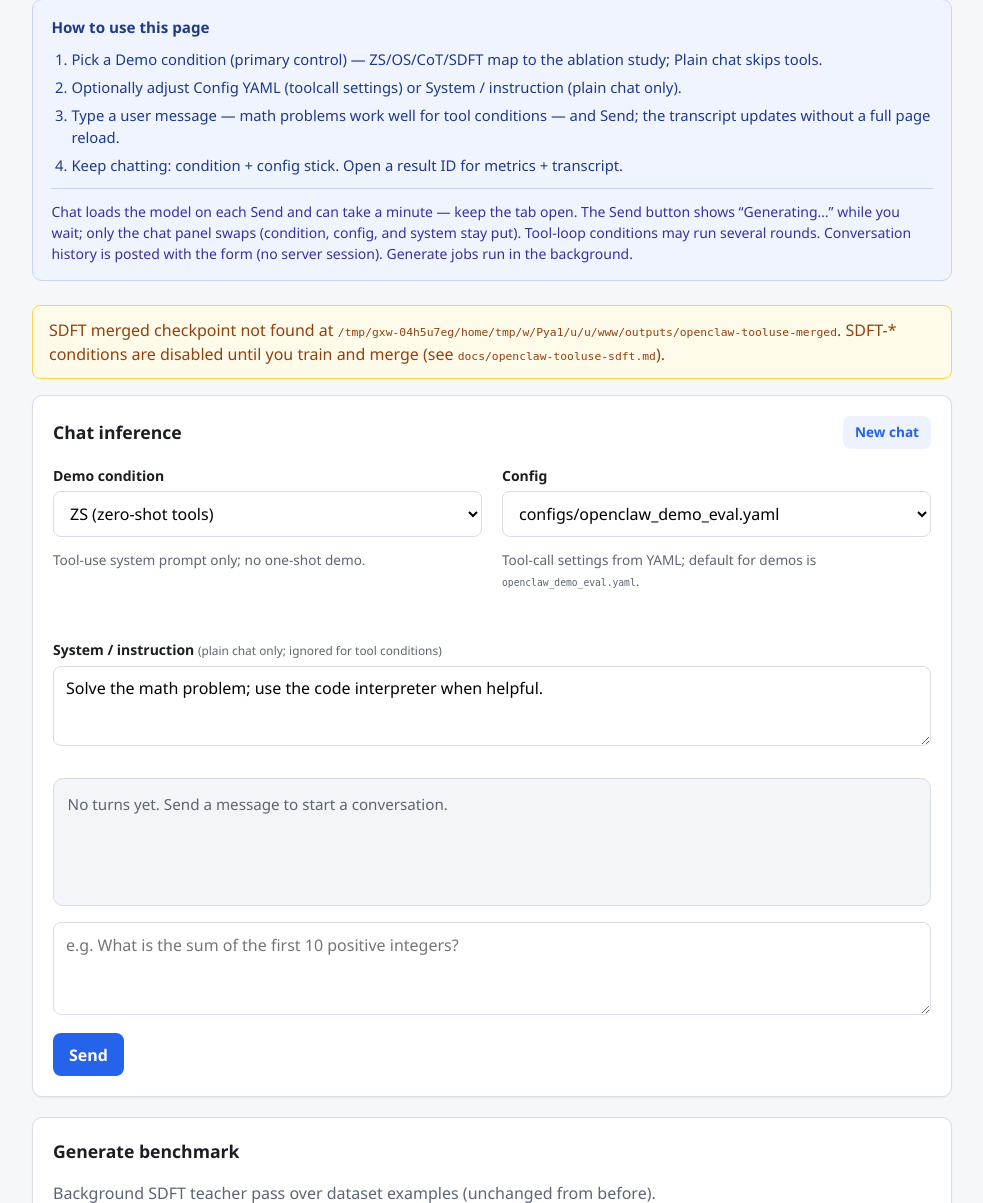
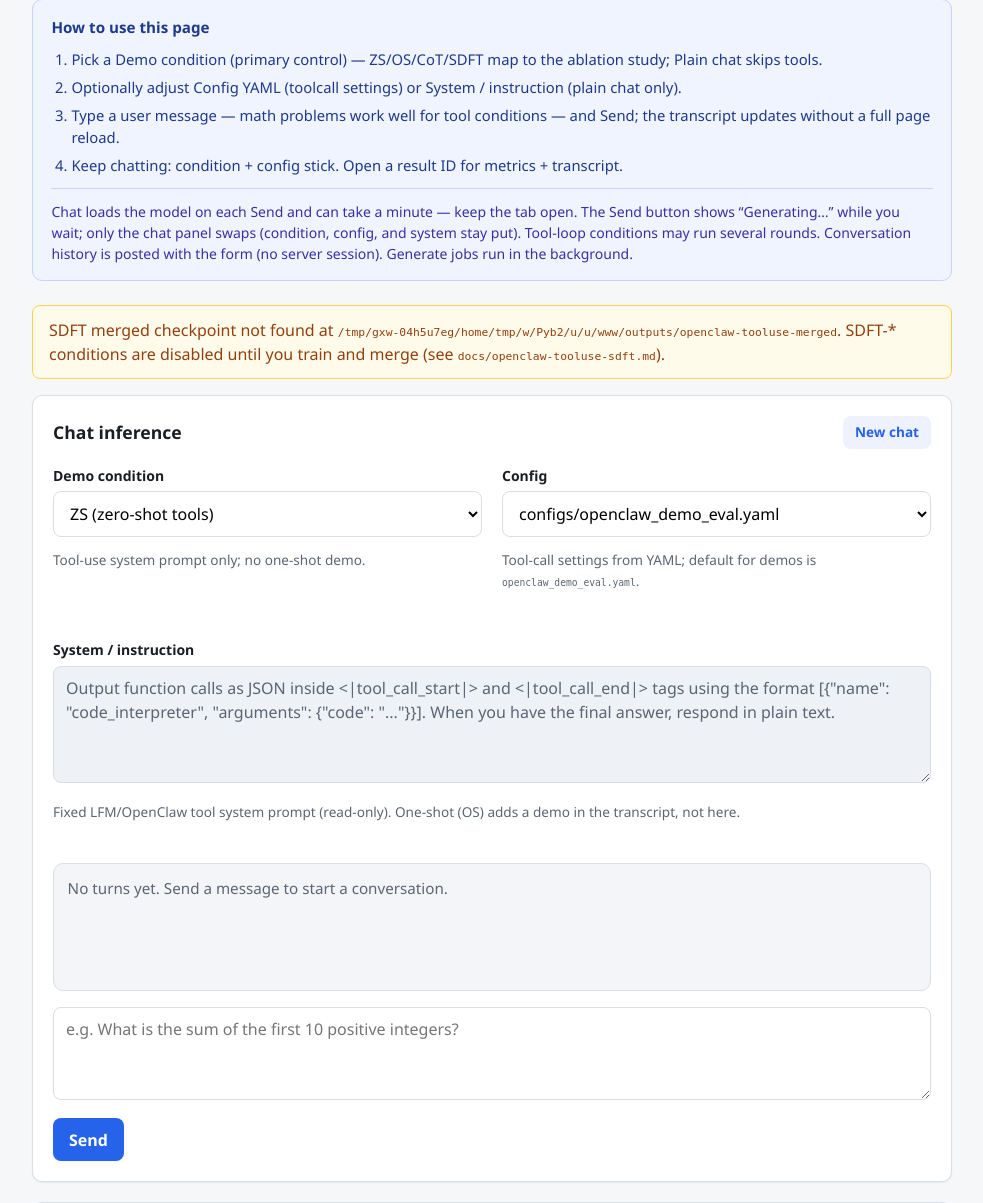
Before and after one commit to lin826/Local-SDFT, a FastAPI app: page /perf in a window 1280 px wide. Shown: the part 196-1399 px from the top of the page, without its empty margins (148-1131 px from the left). Run offline with FastAPI, Linux system fonts and the light colour scheme.

Commit message:
Show fixed tool system prompts as read-only on /perf chat.
For ZS/OS/CoT/SDFT conditions, fill the instruction textarea with the
same LFM JSON (+ CoT) system text the tool loop uses, keep it readonly,
and restore editable plain-chat text when switching back.

Co-authored-by: Cursor <cursoragent@cursor.com>

```diff
--- a/web/demo_conditions.py
+++ b/web/demo_conditions.py
@@ -7,7 +7,11 @@ from pathlib import Path
 from typing import Any
 
 from sdft.records.paths import project_root
-from sdft.toolcall.format import DEFAULT_COT_LINE
+from sdft.toolcall.format import (
+    DEFAULT_COT_LINE,
+    DEFAULT_LFM_JSON_SYSTEM,
+    with_cot_line,
+)
 
 DEFAULT_OPENCLAW_CONFIG = "configs/openclaw_demo_eval.yaml"
 DEFAULT_MERGED_REL = "outputs/openclaw-tooluse-merged"
@@ -132,6 +136,16 @@ def get_condition(condition_id: str) -> DemoCondition:
     return cond
 
 
+def effective_system_prompt(condition: DemoCondition) -> str | None:
+    """System text the tool loop uses for this condition (LFM JSON + optional CoT).
+
+    Few-shot (OS) demos are conversation prefixes, not part of the system prompt.
+    """
+    if not condition.toolcall:
+        return None
+    return with_cot_line(DEFAULT_LFM_JSON_SYSTEM, condition.cot_line)
+
+
 def condition_options(root: Path | None = None) -> list[dict[str, Any]]:
     """Serialize conditions for the template (includes SDFT availability)."""
     merged_ok = merged_checkpoint_available(root)
@@ -145,7 +159,9 @@ def condition_options(root: Path | None = None) -> list[dict[str, Any]]:
                 "label": c.label,
                 "description": c.description,
                 "toolcall": c.toolcall,
+                "few_shot_k": c.few_shot_k,
                 "sdft": c.sdft,
+                "system_prompt": effective_system_prompt(c),
                 "disabled": disabled,
                 "disabled_reason": (
                     f"Merged checkpoint not found at {merged_path}. "
--- a/web/static/style.css
+++ b/web/static/style.css
@@ -688,6 +688,12 @@ details.advanced-details[open] summary {
   font-size: 0.85em;
 }
 
+#instruction[readonly] {
+  background: #eef1f5;
+  color: var(--muted);
+  cursor: default;
+}
+
 .chat-panel {
   border: 1px solid var(--border);
   border-radius: var(--radius);
--- a/web/templates/perf.html
+++ b/web/templates/perf.html
@@ -46,6 +46,7 @@
         <select id="demo_condition" name="demo_condition">
           {% for opt in condition_options %}
           <option value="{{ opt.id }}"
+            data-toolcall="{{ 'true' if opt.toolcall else 'false' }}"
             {% if opt.id == selected_condition %}selected{% endif %}
             {% if opt.disabled %}disabled{% endif %}
             title="{{ opt.description }}{% if opt.disabled %} — {{ opt.disabled_reason }}{% endif %}">
@@ -57,6 +58,9 @@
           {% for opt in condition_options if opt.id == selected_condition %}{{ opt.description }}{% endfor %}
         </p>
       </div>
+      {% set selected_opt = condition_options | selectattr('id', 'equalto', selected_condition) | first %}
+      {% set selected_is_toolcall = selected_opt.toolcall if selected_opt else true %}
+      {% set display_instruction = (selected_opt.system_prompt if selected_is_toolcall and selected_opt and selected_opt.system_prompt else chat.instruction) %}
       <div class="field">
         <label for="config_path">Config</label>
         <select id="config_path" name="config_path">
@@ -66,9 +70,15 @@
         </select>
         <p class="field-hint">Tool-call settings from YAML; default for demos is <code>openclaw_demo_eval.yaml</code>.</p>
       </div>
-      <div class="field" style="grid-column: 1 / -1;">
-        <label for="instruction">System / instruction <span class="field-hint">(plain chat only; ignored for tool conditions)</span></label>
-        <textarea id="instruction" name="instruction" rows="2" placeholder="Overall task guidance for plain chat…">{{ chat.instruction }}</textarea>
+      <div class="field" style="grid-column: 1 / -1;" id="instruction-field-group">
+        <label for="instruction">System / instruction</label>
+        <textarea id="instruction" name="instruction" rows="{{ 4 if selected_is_toolcall else 2 }}"
+                  placeholder="Overall task guidance for plain chat…"
+                  data-plain-default={{ chat.instruction|tojson }}
+                  {% if selected_is_toolcall %}readonly{% endif %}>{{ display_instruction }}</textarea>
+        <p class="field-hint" id="instruction-hint"{% if not selected_is_toolcall %} hidden{% endif %}>
+          Fixed LFM/OpenClaw tool system prompt (read-only). One-shot (OS) adds a demo in the transcript, not here.
+        </p>
       </div>
     </div>
 
@@ -199,6 +209,8 @@
 (function () {
   var cond = document.getElementById('demo_condition');
   var hint = document.getElementById('condition-hint');
+  var instructionInput = document.getElementById('instruction');
+  var instructionHint = document.getElementById('instruction-hint');
   var form = document.getElementById('chat-form');
   var btn = document.getElementById('chat-send');
   var hints = {
@@ -206,9 +218,45 @@
     {{ opt.id|tojson }}: {{ opt.description|tojson }}{% if not loop.last %},{% endif %}
     {% endfor %}
   };
-  if (cond && hint) {
+  var systemPrompts = {
+    {% for opt in condition_options %}
+    {{ opt.id|tojson }}: {{ opt.system_prompt|tojson }}{% if not loop.last %},{% endif %}
+    {% endfor %}
+  };
+  var lastPlainInstruction = (instructionInput && instructionInput.getAttribute('data-plain-default')) || '';
+
+  function selectedIsToolcall() {
+    if (!cond) return false;
+    var opt = cond.options[cond.selectedIndex];
+    return opt && opt.getAttribute('data-toolcall') === 'true';
+  }
+
+  function syncInstructionField() {
+    if (!instructionInput || !cond) return;
+    var toolcall = selectedIsToolcall();
+    if (toolcall) {
+      if (!instructionInput.readOnly) {
+        lastPlainInstruction = instructionInput.value;
+      }
+      instructionInput.value = systemPrompts[cond.value] || '';
+      instructionInput.readOnly = true;
+      instructionInput.rows = 4;
+    } else {
+      instructionInput.readOnly = false;
+      instructionInput.value = lastPlainInstruction;
+      instructionInput.rows = 2;
+    }
+    if (instructionHint) {
+      if (toolcall) instructionHint.removeAttribute('hidden');
+      else instructionHint.setAttribute('hidden', '');
+    }
+  }
+
+  if (cond) {
+    syncInstructionField();
     cond.addEventListener('change', function () {
-      hint.textContent = hints[cond.value] || '';
+      if (hint) hint.textContent = hints[cond.value] || '';
+      syncInstructionField();
     });
   }
   // Non-HTMX fallback (no hx-post): disable Send while the full-page POST runs.
```
Also changed, not shown: tests/test_perf_chat.py (+38 -0 lines).
